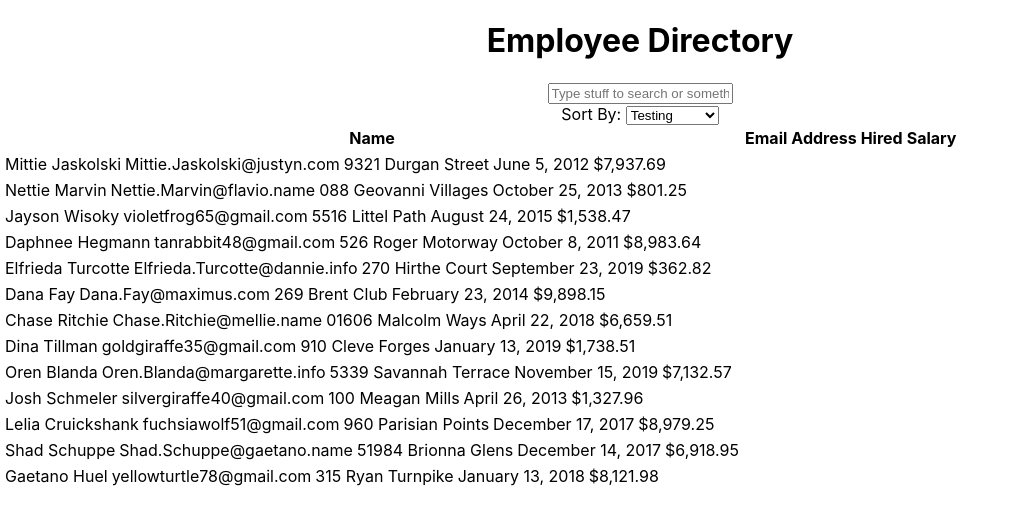
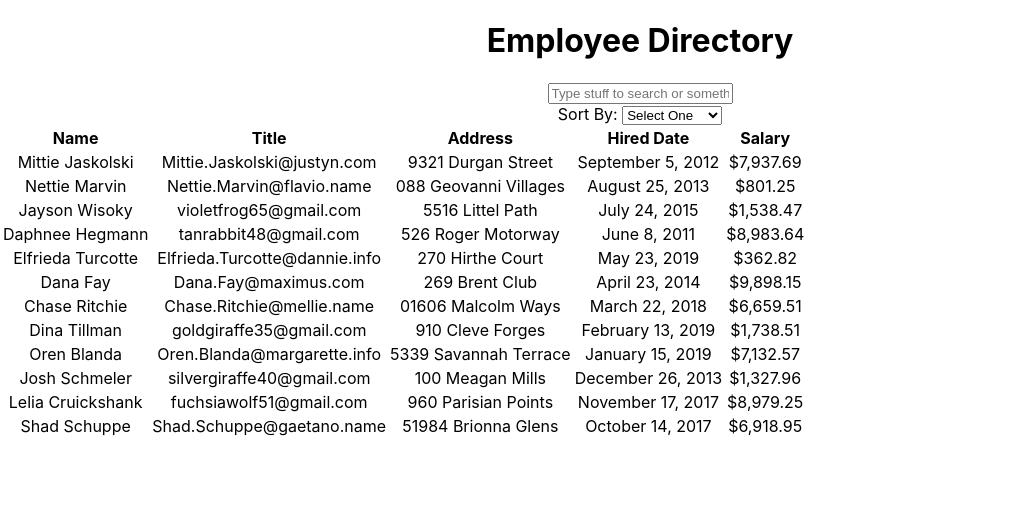
Before and after one commit to MrCartree/Employee-Directory, a React (Create React App) app: page / in a window 1280 px wide. Shown: the top 524 px of the page, without its empty margins (0-1015 px from the left). Built offline with nearby package versions, Linux system fonts and the light colour scheme.

Commit message:
fixed the table to look and function better. Added a sort by for a few different parameters. (name and email and none)

```diff
--- a/src/App.js
+++ b/src/App.js
@@ -9,9 +9,59 @@ import Table from "./components/Table"
 
 function App() {
 
-  const [ inputValue, setInputValue ] = React.useState("")
+  const [ inputValue, setInputValue ] = React.useState(null)
   const [ dataValue, setDataValue ] = React.useState(Employees)
   const [ sortValue, setSortValue ] =React.useState("")
+
+  const handleInput = e => {
+    setInputValue(e.target.value)
+    console.log(dataValue)
+    console.log(inputValue)
+    if (inputValue === null) {
+      return dataValue
+    } else if (dataValue.filter(person => {
+      person.name.toLowerCase().includes(inputValue.toLowerCase())
+    })) {
+      setDataValue(dataValue.filter(person => {
+        return person.name.toLowerCase().includes(inputValue.toLowerCase().trim())
+      }))
+    }
+  }
+
+  const handleSortValue = (e) => {
+    setDataValue(Employees)
+    setSortValue(e.target.value)
+  }
+
+  if(sortValue === "Name (A - Z)") {
+    dataValue.sort((a, b) => {
+      if (a.name.toLowerCase() < b.name.toLowerCase()) return -1;
+      if (a.name.toLowerCase() > b.name.toLowerCase()) return 1;
+      return 0;
+    })
+  } else if(sortValue === "Name (Z - A)") {
+    dataValue.sort((a, b) => {
+      if (a.name.toLowerCase() < b.name.toLowerCase()) return 1;
+      if (a.name.toLowerCase() > b.name.toLowerCase()) return -1;
+      return 0;
+    })
+  } else if(sortValue === "Email (A - Z)") {
+    dataValue.sort((a, b) => {
+      if (a.email.toLowerCase() < b.email.toLowerCase()) return -1;
+      if (a.email.toLowerCase() > b.email.toLowerCase()) return 1;
+      return 0;
+    })
+  } else if(sortValue === "Email (Z - A)") {
+    dataValue.sort((a, b) => {
+      if (a.email.toLowerCase() < b.email.toLowerCase()) return 1;
+      if (a.email.toLowerCase() > b.email.toLowerCase()) return -1;
+      return 0;
+    })
+  } else if(sortValue === "None") {
+    dataValue.sort((a, b) => {
+      return a.id - b.id;
+    })
+  }
 
 
 
@@ -19,11 +69,11 @@ function App() {
     <div className="App">
       <Header title="Employee Directory" />
 
-      <SearchBar />
+      <SearchBar inputvalue={inputValue} handleInput={handleInput} />
 
-      <Dropdown />
+      <Dropdown sortValue={sortValue} handleSortValue={handleSortValue} />
 
-      <Table employees={dataValue} />
+      { dataValue ? <Table employees={dataValue} /> : <h3>does not compute</h3>}
 
     </div>
   );
--- a/src/Employee.js
+++ b/src/Employee.js
@@ -1,106 +1,98 @@
 export const Employees = [
     {
-    "first": "Mittie",
-    "last": "Jaskolski",
+        "id": "1",
+        "name": "Mittie Jaskolski",
         "email": "Mittie.Jaskolski@justyn.com",
         "address": "9321 Durgan Street",
-    "created": "June 5, 2012",
+        "created": "September 5, 2012",
         "balance": "$7,937.69"
     },
     {
-    "first": "Nettie",
-    "last": "Marvin",
+        "id": "2",
+        "name": "Nettie Marvin",
         "email": "Nettie.Marvin@flavio.name",
         "address": "088 Geovanni Villages",
-    "created": "October 25, 2013",
+        "created": "August 25, 2013",
         "balance": "$801.25"
     },
     {
-    "first": "Jayson",
-    "last": "Wisoky",
+        "id": "3",
+        "name": "Jayson Wisoky",
         "email": "violetfrog65@gmail.com",
         "address": "5516 Littel Path",
-    "created": "August 24, 2015",
+        "created": "July 24, 2015",
         "balance": "$1,538.47"
     },
     {
-    "first": "Daphnee",
-    "last": "Hegmann",
+        "id": "4",
+        "name": "Daphnee Hegmann",
         "email": "tanrabbit48@gmail.com",
         "address": "526 Roger Motorway",
-    "created": "October 8, 2011",
+        "created": "June 8, 2011",
         "balance": "$8,983.64"
     },
     {
-    "first": "Elfrieda",
-    "last": "Turcotte",
+        "id": "5",
+        "name": "Elfrieda Turcotte",
         "email": "Elfrieda.Turcotte@dannie.info",
         "address": "270 Hirthe Court",
-    "created": "September 23, 2019",
+        "created": "May 23, 2019",
         "balance": "$362.82"
     },
     {
-    "first": "Dana",
-    "last": "Fay",
+        "id": "6",
+        "name": "Dana Fay",
         "email": "Dana.Fay@maximus.com",
         "address": "269 Brent Club",
-    "created": "February 23, 2014",
+        "created": "April 23, 2014",
         "balance": "$9,898.15"
     },
     {
-    "first": "Chase",
-    "last": "Ritchie",
+        "id": "7",
+        "name": "Chase Ritchie",
         "email": "Chase.Ritchie@mellie.name",
         "address": "01606 Malcolm Ways",
-    "created": "April 22, 2018",
+        "created": "March 22, 2018",
         "balance": "$6,659.51"
     },
     {
-    "first": "Dina",
-    "last": "Tillman",
+        "id": "8",
+        "name": "Dina Tillman",
         "email": "goldgiraffe35@gmail.com",
         "address": "910 Cleve Forges",
-    "created": "January 13, 2019",
+        "created": "February 13, 2019",
         "balance": "$1,738.51"
     },
     {
-    "first": "Oren",
-    "last": "Blanda",
+        "id": "9",
+        "name": "Oren Blanda",
         "email": "Oren.Blanda@margarette.info",
         "address": "5339 Savannah Terrace",
-    "created": "November 15, 2019",
+        "created": "January 15, 2019",
         "balance": "$7,132.57"
     },
     {
-    "first": "Josh",
-    "last": "Schmeler",
+        "id": "10",
+        "name": "Josh Schmeler",
         "email": "silvergiraffe40@gmail.com",
         "address": "100 Meagan Mills",
-    "created": "April 26, 2013",
+        "created": "December 26, 2013",
         "balance": "$1,327.96"
     },
     {
-    "first": "Lelia",
-    "last": "Cruickshank",
+        "id": "11",
+        "name": "Lelia Cruickshank",
         "email": "fuchsiawolf51@gmail.com",
         "address": "960 Parisian Points",
-    "created": "December 17, 2017",
+        "created": "November 17, 2017",
         "balance": "$8,979.25"
     },
     {
-    "first": "Shad",
-    "last": "Schuppe",
+        "id": "12",
+        "name": "Shad Schuppe",
         "email": "Shad.Schuppe@gaetano.name",
         "address": "51984 Brionna Glens",
-    "created": "December 14, 2017",
+        "created": "October 14, 2017",
         "balance": "$6,918.95"
     },
-    {
-    "first": "Gaetano",
-    "last": "Huel",
-    "email": "yellowturtle78@gmail.com",
-    "address": "315 Ryan Turnpike",
-    "created": "January 13, 2018",
-    "balance": "$8,121.98"
-    }
 ]
--- a/src/components/Dropdown.js
+++ b/src/components/Dropdown.js
@@ -5,11 +5,13 @@ function Dropdown({ sortValue, handleSortValue }) {
     return(
         <div>
             <label htmlFor="sortby" >Sort By: </label>
-            <select>
+            <select name="sortBy" value={sortValue} onChange={handleSortValue} >
                 <option value="" disabled hidden>Select One</option>
-                <option>Testing</option>
-                <option>Check it out</option>
-                <option>Poopy</option>
+                <option value="Name (A - Z)" >Name (A - Z)</option>
+                <option value="Name (Z - A)" >Name (Z - A)</option>
+                <option value="Email (A - Z)" >Email (A - Z)</option>
+                <option value="Email (Z - A)" >Email (Z - A)</option>
+                <option value="None" >None</option>
             </select>
         </div>
     )
--- a/src/components/Searchbar.js
+++ b/src/components/Searchbar.js
@@ -1,7 +1,7 @@
 import React from "react";
 import "./Searchbar.css";
 
-function SearchBar({ inputValue, handleInput, handleSubmit }) {
+function SearchBar({ inputValue, handleInput }) {
     return(
     <div>
         <input
--- a/src/components/Table.js
+++ b/src/components/Table.js
@@ -4,10 +4,19 @@ import TableHead from "./TableHead";
 import TableBody from "./TableBody";
 
 function Table({ employees }) {
+
+    const columns = [
+        { colName: "Name" },
+        { colName: "Title" },
+        { colName: "Address" },
+        { colName: "Hired Date" },
+        { colName: "Salary" }
+    ];
+
     return (
         <div>
             <table>
-                <TableHead />
+                <TableHead columns={columns} />
                 <tbody>
                     { employees.map(person => {
                         return <TableBody {...person} data={employees} />
--- a/src/components/TableBody.js
+++ b/src/components/TableBody.js
@@ -1,17 +1,15 @@
 import React from "react";
 import "./TableBody.css";
 
-function TableBody({ first, last, email, address, created, balance }) {
+function TableBody({ name, email, address, created, balance }) {
     return (
-        <div>
             <tr>
-                <td>{first} {last}</td>
+                <td>{name}</td>
                 <td>{email}</td>
                 <td>{address}</td>
                 <td>{created}</td>
                 <td>{balance}</td>
             </tr>
-        </div>
     )
 }
 
--- a/src/components/TableHead.js
+++ b/src/components/TableHead.js
@@ -1,16 +1,10 @@
 import React from "react";
 import "./TableHead.css"
 
-function TableHead() {
+function TableHead({columns}) {
     return (
         <thead>
-            <tr>
-                <th>Name</th>
-                <th>Email</th>
-                <th>Address</th>
-                <th>Hired</th>
-                <th>Salary</th>
-            </tr>
+            <tr>{columns.map((columns, i) => <th key={i} >{columns.colName}</th>)}</tr>
         </thead>
 
     )
```
Also changed, not shown: 1 other file (tests, documents, lock files or other folders). Lines whose indentation alone changed are shown as unchanged.
